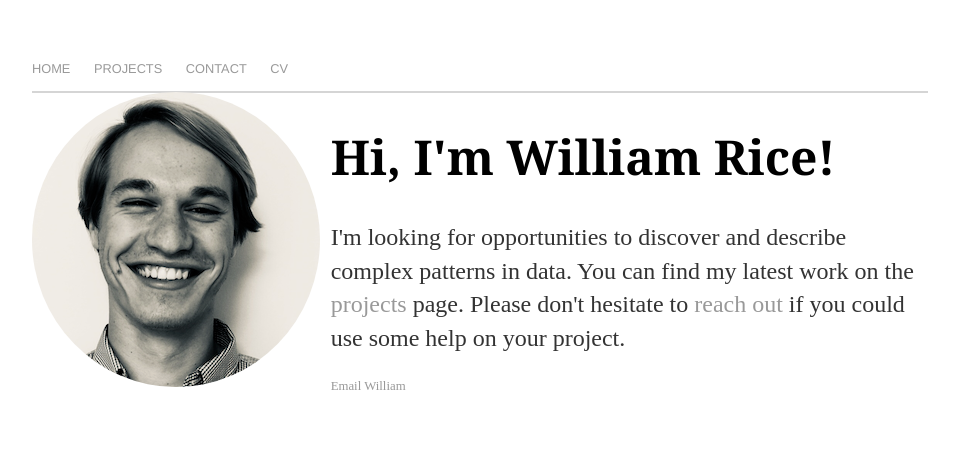
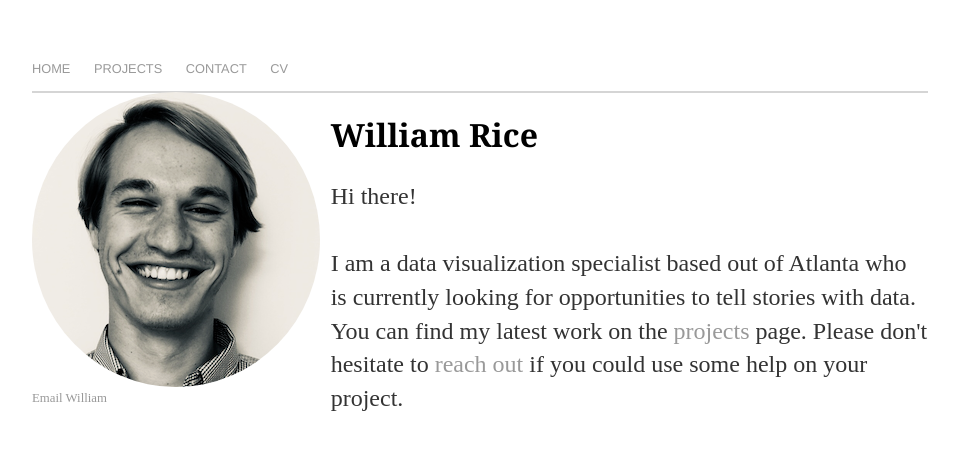
Before and after one commit to william-rice/william-rice.github.io, a Jekyll site: the page built from index.html, in a window 1280 px wide. Shown: the top 450 px of the page, without its empty margins (160-1116 px from the left). Built offline with Jekyll 4.4.1, drawn with Linux system fonts in a browser that asks for light colours.

Commit message:
Edit phrasing and header size

```diff
--- a/contact/index.html
+++ b/contact/index.html
@@ -4,8 +4,7 @@
 ---
 
 		<div class="about">
-			<h1>Contact</h1>
-			<p>Feel free to drop me a line if you're interested in working with me.</p>
+			<h1>Contact Information</h1>
 
 			<ul class="contacts">
 				<li><a href="href="mailto:warice96@gmail.com">Compose Email</a></li>
--- a/css/main.css
+++ b/css/main.css
@@ -6,10 +6,10 @@
 p, ul { font-size: 1.5em; line-height: 1.4em; color: #333; }
 
 h1, h2, h3, h4 { font-family: 'Merriweather', 'Georgia', 'Times'; }
-h1 { font-size: 3em;  }
-h2 { font-size: 2.7em; }
-h3 { font-size: 2.3em; }
-h4 { font-size: 1.9em; }
+h1 { font-size: 2em;  }
+h2 { font-size: 1.9em; }
+h3 { font-size: 1.8em; }
+h4 { font-size: 1.7em; }
 
 nav ul, footer ul {
   font-size: 1em;
--- a/index.html
+++ b/index.html
@@ -7,6 +7,6 @@
 		</div>
 
 		<div class="blurb">
-			<h1>Hi, I'm William Rice!</h1>
-			<p>I'm looking for opportunities to discover and describe complex patterns in data. You can find my latest work on the <a href="/projects">projects</a> page. Please don't hesitate to <a href="/contact">reach out</a> if you could use some help on your project.</p>
+			<h1>William Rice</h1>
+			<p>Hi there!<br><br>I am a data visualization specialist based out of Atlanta who is currently looking for opportunities to tell stories with data. You can find my latest work on the <a href="/projects">projects</a> page. Please don't hesitate to <a href="/contact">reach out</a> if you could use some help on your project.</p>
 		</div>
--- a/projects/index.html
+++ b/projects/index.html
@@ -5,7 +5,6 @@
 
 		<div class="projects">
 			<h1>Projects</h1>
-			<p>This page links to various projects I've worked on.</p>
 			<ul>
 				<li><a href="https://github.com/william-rice/covid-prisons#covid-prisons">Visualizing Coronavirus Spread in US Prisons</a></li>
 				<li><a href="https://github.com/william-rice/yelp-reviews#yelp-reviews">Classifying Yelp Reviews with Machine Learning</a></li>
```
